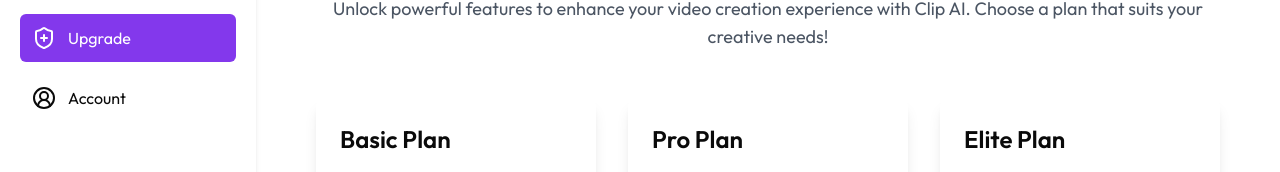
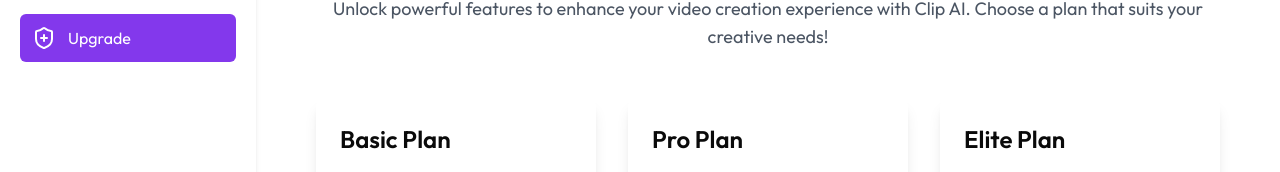
Before and after one commit to AshwiniParaye1/AI-Video-Generator, a Next.js app: page /dashboard/upgrade in a window 1280 px wide. Shown: the part 191-363 px from the top of the page. Built offline with nearby package versions, Linux system fonts and the light colour scheme; no server answers.

Commit message:
remove account

```diff
--- a/app/dashboard/_components/SideNav.jsx
+++ b/app/dashboard/_components/SideNav.jsx
@@ -29,13 +29,13 @@
       name: "Upgrade",
       path: "/dashboard/upgrade",
       icon: ShieldPlus
-    },
-    {
-      id: 4,
-      name: "Account",
-      path: "/account",
-      icon: CircleUserRound
     }
+    // {
+    //   id: 4,
+    //   name: "Account",
+    //   path: "/account",
+    //   icon: CircleUserRound
+    // }
   ];
 
   const path = usePathname();
```
